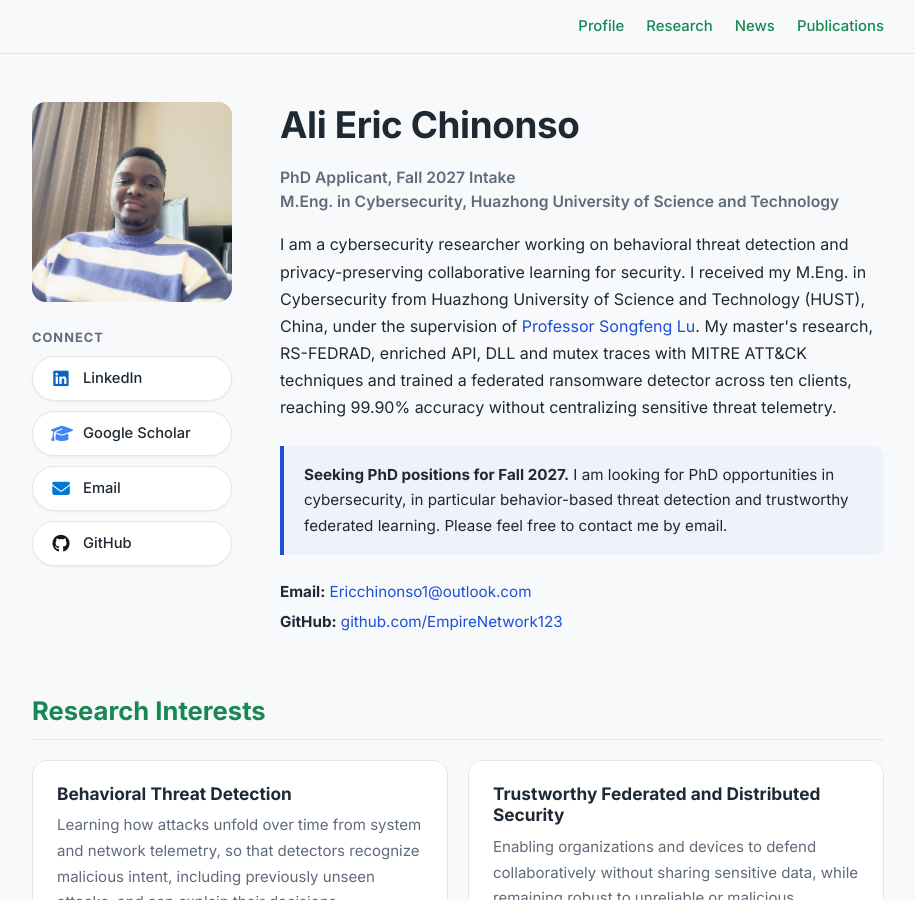
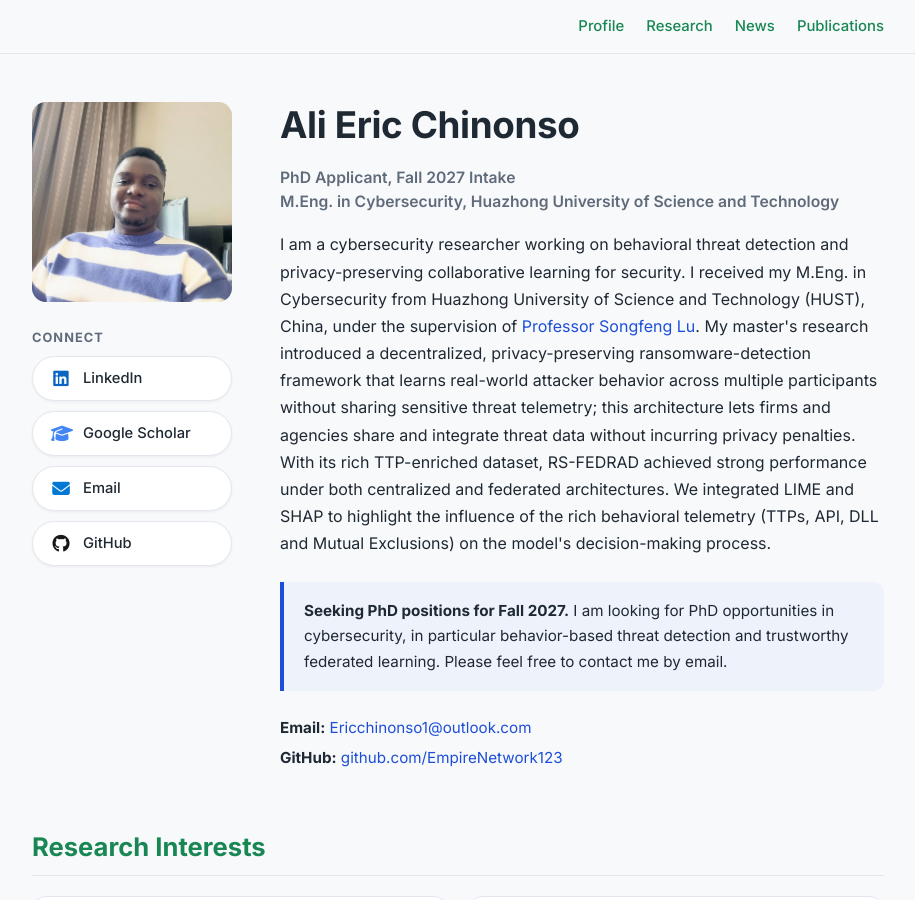
Before and after one commit to EmpireNetwork123/EmpireNetwork123.github.io, a Jekyll site: the page built from index.html, in a window 1280 px wide and 900 px high. Shown: the whole window, without its empty margins (182-1097 px from the left). Built offline with Jekyll 4.4.1, drawn with Linux system fonts in a browser that asks for light colours.

Commit message:
minor update

```diff
--- a/index.html
+++ b/index.html
@@ -26,7 +26,7 @@
       <h1 class="profile-name">{{ me.name }}</h1>
       <p class="profile-role">{{ me.status }}<br />{{ me.degree }}</p>
 
-      <p>I am a cybersecurity researcher working on behavioral threat detection and privacy-preserving collaborative learning for security. I received my M.Eng. in Cybersecurity from Huazhong University of Science and Technology (HUST), China, under the supervision of <a href="http://faculty.hust.edu.cn/lusongfeng/en/index.htm" target="_blank" rel="noopener">Professor Songfeng Lu</a>. My master's research, RS-FEDRAD, enriched API, DLL and mutex traces with MITRE ATT&amp;CK techniques and trained a federated ransomware detector across ten clients, reaching 99.90% accuracy without centralizing sensitive threat telemetry.</p>
+      <p>I am a cybersecurity researcher working on behavioral threat detection and privacy-preserving collaborative learning for security. I received my M.Eng. in Cybersecurity from Huazhong University of Science and Technology (HUST), China, under the supervision of <a href="http://faculty.hust.edu.cn/lusongfeng/en/index.htm" target="_blank" rel="noopener">Professor Songfeng Lu</a>. My master's research introduced a decentralized, privacy-preserving ransomware-detection framework that learns real-world attacker behavior across multiple participants without sharing sensitive threat telemetry; this architecture lets firms and agencies share and integrate threat data without incurring privacy penalties. With its rich TTP-enriched dataset, RS-FEDRAD achieved strong performance under both centralized and federated architectures. We integrated LIME and SHAP to highlight the influence of the rich behavioral telemetry (TTPs, API, DLL and Mutual Exclusions) on the model's decision-making process.</p>
 
       <div class="notice">
         <strong>Seeking PhD positions for Fall 2027.</strong> I am looking for PhD opportunities in cybersecurity, in particular behavior-based threat detection and trustworthy federated learning. Please feel free to contact me by email.
```
